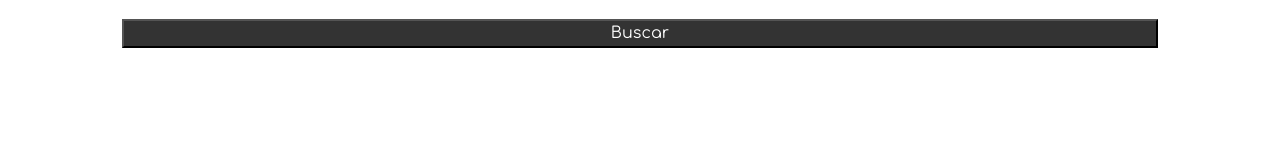
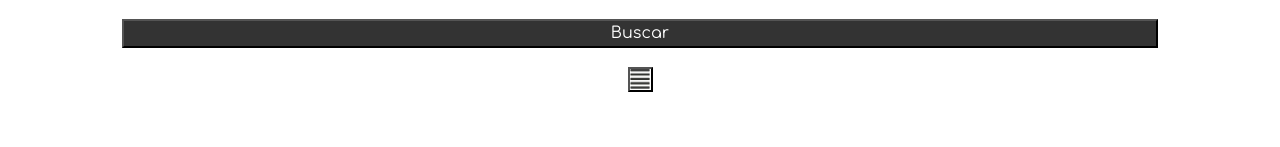
Before and after one commit to ditasmer/bodhran, a React (Create React App) app: page / in a window 1280 px wide. Shown: the part 153-300 px from the top of the page. Built offline with nearby package versions, Linux system fonts and the light colour scheme.

Commit message:
switch button between list-grid

```diff
--- a/src/App.scss
+++ b/src/App.scss
@@ -63,6 +63,11 @@ img {
   align-content: center;
 }
 
+.icon {
+  width: 20px;
+  height: 20px;
+}
+
 /* Navbar */
 .navbar {
   display: flex;
@@ -119,6 +124,9 @@ $card-line: #ccc;
 .text-center {
   text-align: center;
 }
+.text-left {
+  text-align: left;
+}
 
 /* Forms */
 input {
@@ -147,6 +155,13 @@ button {
   font: inherit;
 }
 
+.imgbtn {
+  background: none;
+  padding: 0;
+  width: 25px;
+  height: 25px;
+}
+
 // .pagination {
 //   display: inline-block;
 // }
@@ -158,11 +173,11 @@ button {
 //   text-decoration: none;
 // }
 
-ul{
+ul {
   display: inline-block;
 }
 
-li{
+li {
   display: inline-block;
   width: 30px;
   height: 25px;
@@ -170,7 +185,22 @@ li{
   margin: 0 2px 0 0;
 }
 
-.customList{
+.customList {
   list-style: none;
   display: inline !important;
 }
+
+.albumGridStyle {
+  display: grid;
+  grid-template-columns: repeat(4, 1fr);
+  grid-gap: 20px;
+  //   gridGap: "1rem",
+}
+
+.albumVerticalListStyle {
+  display: block;
+  //gridGap: "1rem",
+  grid-gap: 20px;
+  float: left;
+  width: 100%;
+}
--- a/src/components/Albums.js
+++ b/src/components/Albums.js
@@ -2,16 +2,21 @@ import React, { Component } from "react";
 import AlbumItem from "./AlbumItem";
 import Spinner from "./Spinner";
 import PropTypes from "prop-types";
+import img_grid from "../img/img_grid.png";
+import img_list from "../img/img_list.png";
 
 class Albums extends Component {
   state = {
-    albumsSel: [],
+    gridStyle: true,
   };
+
+  switchAlbumStyle() {
+    this.setState({ gridStyle: !this.state.gridStyle });
+  }
 
   render() {
     if (this.props.loading) {
       return <Spinner />;
-
     } else {
       //Split the Albums
       console.log(Object.keys(this.props.albums).length);
@@ -22,11 +27,30 @@ class Albums extends Component {
       console.log(`selection:`);
       console.log(albumsSelection);
 
+      //Select album style
+      console.log(this.state.gridStyle);
+      let classNameAlbumStyle = "albumVerticalListStyle text-left";
+      let img_button = img_grid;
+      if (this.state.gridStyle) {
+        classNameAlbumStyle = "albumGridStyle text-center";
+        img_button = img_list;
+      }
+
       return (
-        <div style={albumStyle}>
-          {albumsSelection.map((album, index) => (
-            <AlbumItem key={index} album={album} />
-          ))}
+        <div>
+          <div>
+            <button
+              onClick={this.switchAlbumStyle.bind(this)}
+              className="imgbtn"
+            >
+              <img src={img_button} className="icon" />
+            </button>
+          </div>
+          <div className={classNameAlbumStyle}>
+            {albumsSelection.map((album, index) => (
+              <AlbumItem key={index} album={album} />
+            ))}
+          </div>
         </div>
       );
     }
@@ -39,15 +63,4 @@ Albums.propTypes = {
   activePage: PropTypes.number.isRequired,
 };
 
-const albumStyle = {
-  display: "grid",
-  gridTemplateColumns: "repeat(4, 1fr)",
-  gridGap: "1rem",
-};
-// const albumVerticalListStyle = {
-//   display: "block",
-//   gridGap: "1rem",
-//   float: "center",
-// };
-
 export default Albums;
```
Also changed, not shown: src/App.js (+2 -20 lines), src/img/img_grid.png (added), src/img/img_list.png (added).
